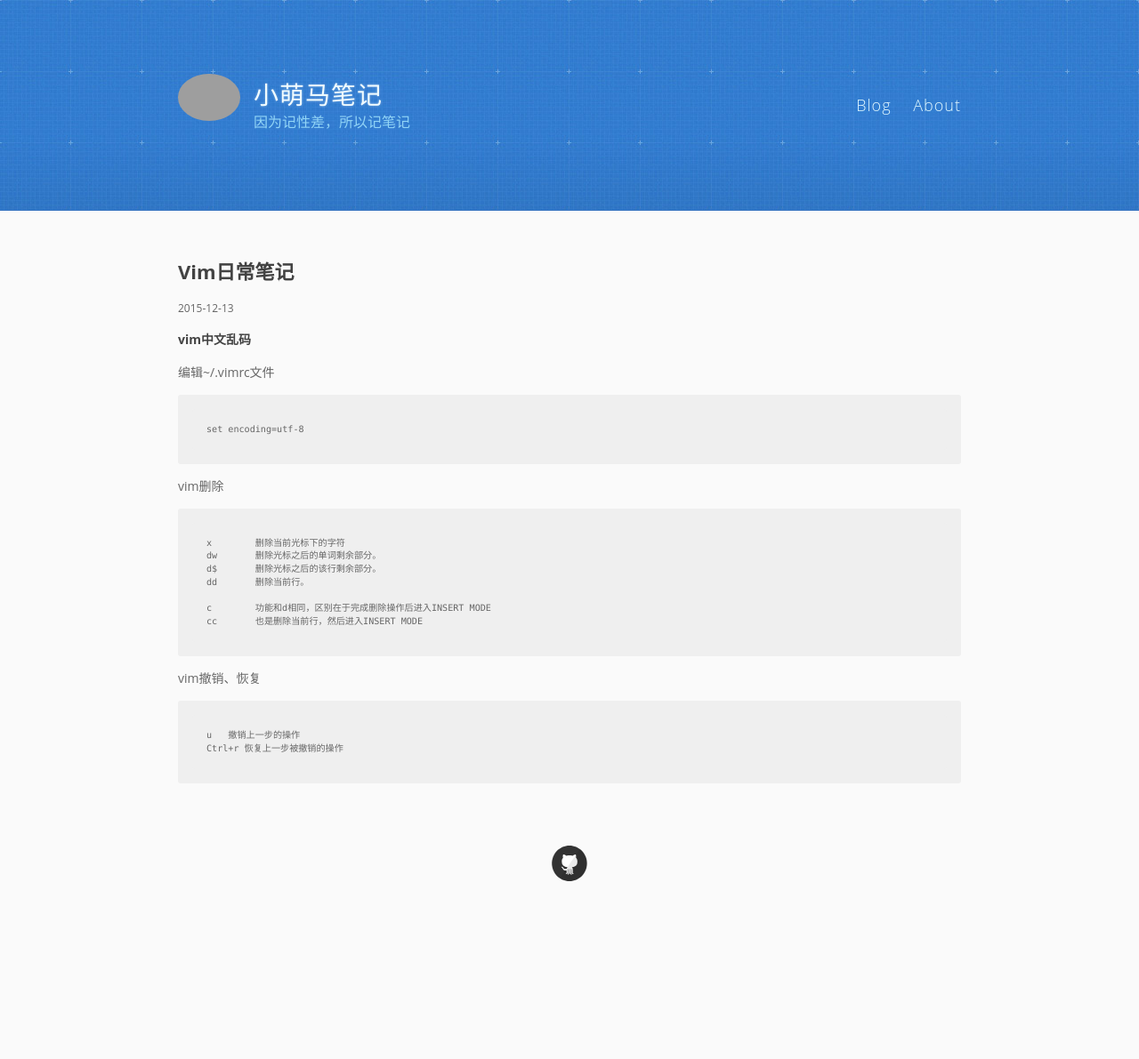
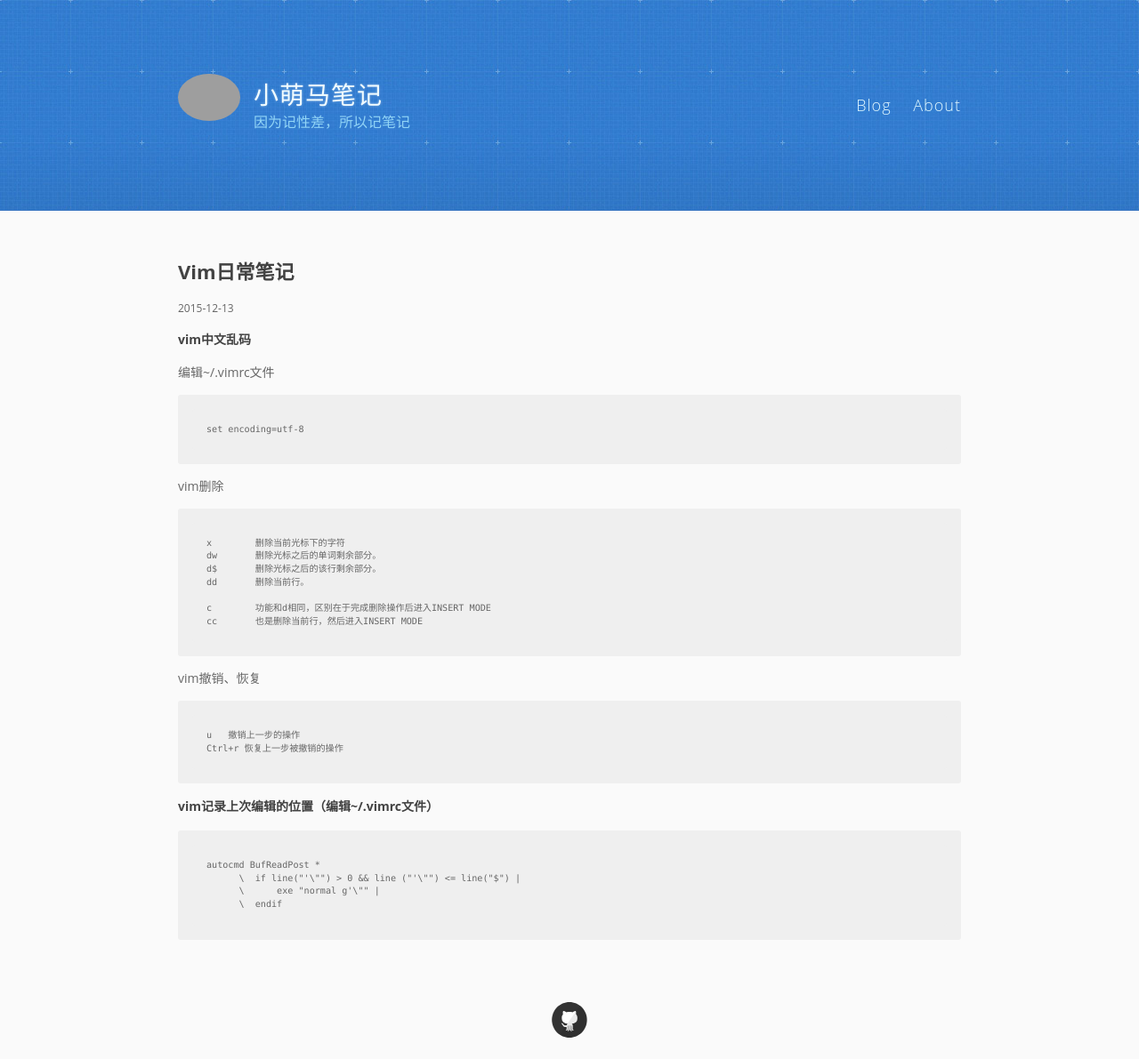
Before and after one commit to pingmalu/pingmalu.github.io, a Jekyll site: the page built from _posts/2015-12-13-Vim日常笔记.md, in a window 1280 px wide. Shown: the whole page at 89% size. Built offline with Jekyll 4.4.1, drawn with Linux system fonts in a browser that asks for light colours; Markdown is read by kramdown in place of the engine named in the settings; before the commit the page ends 1016 px from its top, so only the background shows below that; grey boxes are pictures that could not be loaded.

Commit message:
Update 2015-12-13-Vim日常笔记.md

```diff
--- a/_posts/2015-12-13-Vim日常笔记.md
+++ b/_posts/2015-12-13-Vim日常笔记.md
@@ -23,3 +23,10 @@ vim撤销、恢复
 
     u   撤销上一步的操作
     Ctrl+r 恢复上一步被撤销的操作
+
+### vim记录上次编辑的位置（编辑~/.vimrc文件） ###
+
+    autocmd BufReadPost *
+          \  if line("'\"") > 0 && line ("'\"") <= line("$") |
+          \      exe "normal g'\"" |
+          \  endif
```
